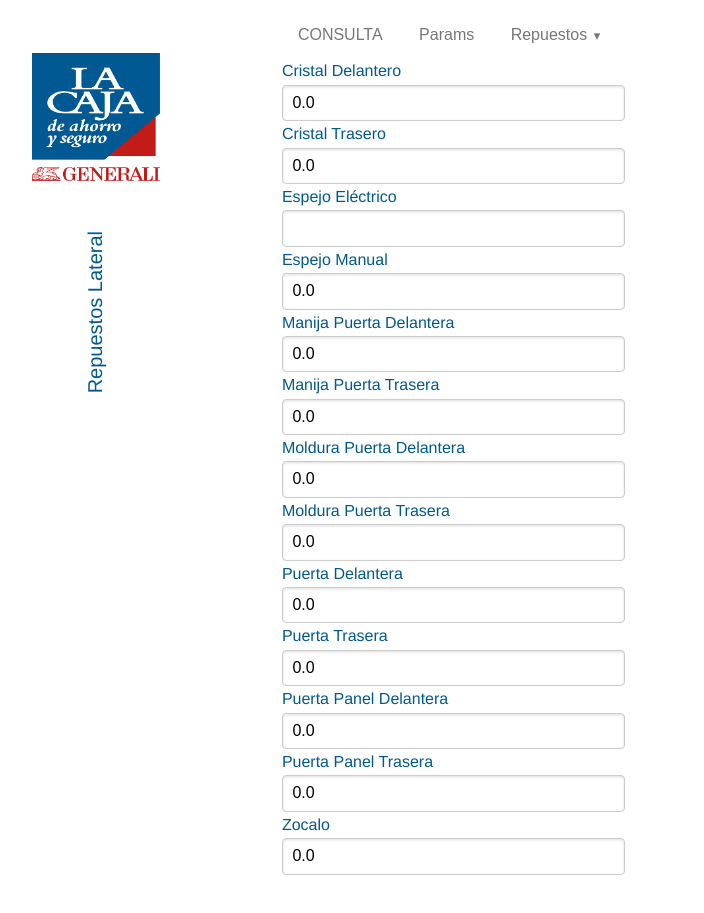
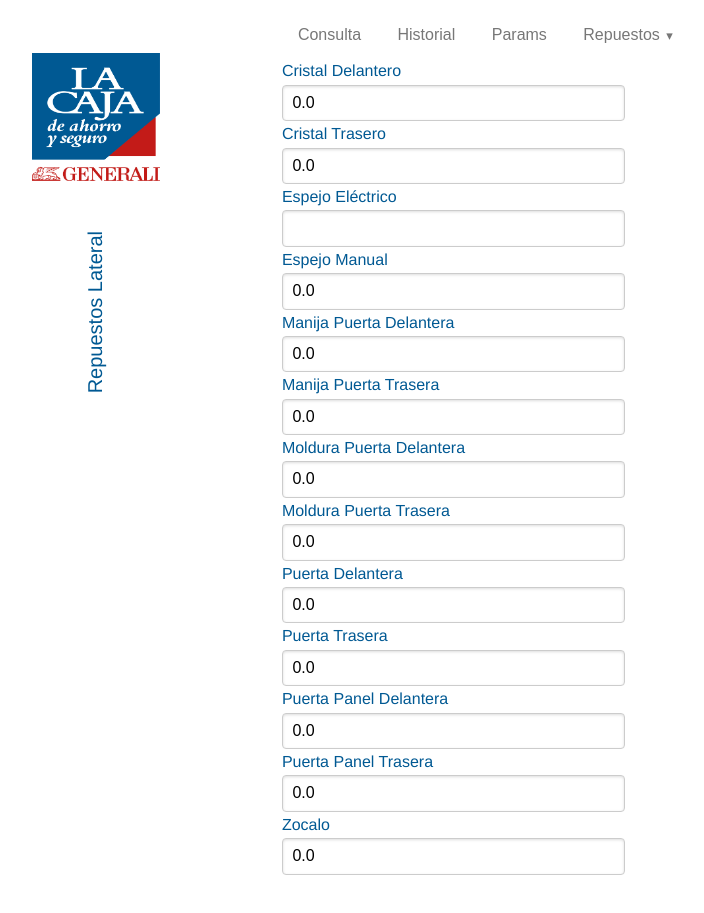
Before and after one commit to Hernan-Voolkia/appinsbudget, a FastAPI app: page /admreplat in a window 1280 px wide. Shown: the top 913 px of the page, without its empty margins (95-799 px from the left). Run offline with FastAPI, Linux system fonts and the light colour scheme; parts of the project's set-up code (start-up, migrations or seed data) failed here and were passed over; some libraries are stand-ins or nearby versions; some web fonts are replaced.

Commit message:
Historial

```diff
--- a/templates/admreplat.html
+++ b/templates/admreplat.html
@@ -32,8 +32,14 @@
         </div>
         <div class="pure-u-1 pure-u-md-7-24">
             <div class="pure-menu pure-menu-horizontal">
-                <a href="#" id="btnConsulta" class="pure-menu-link pure-menu-heading">Consulta</a>
+               <!-- <a href="#" id="btnConsulta" class="pure-menu-link pure-menu-heading">Consulta</a>-->
                 <ul class="pure-menu-list">
+                    <li class="pure-menu-item">
+                        <a href="#" id="btnConsulta" class="pure-menu-link">Consulta</a>
+                    </li>
+                    <li class="pure-menu-item">
+                        <a href="#" id="btnHistorial" class="pure-menu-link">Historial</a>
+                    </li>
                     <li class="pure-menu-item">
                         <a href="#" id="btnParams" class="pure-menu-link">Params</a>
                     </li>
@@ -143,6 +149,10 @@
         event.preventDefault();
         window.location.href =  "/consulta";
     });
+    document.getElementById("btnHistorial").addEventListener("click", function(event) {
+        event.preventDefault();
+        window.location.href =  "/dbread";
+    });
     document.getElementById("btnParams").addEventListener("click", function(event) {
         event.preventDefault();
         window.location.href =  "/admvalue";
```
